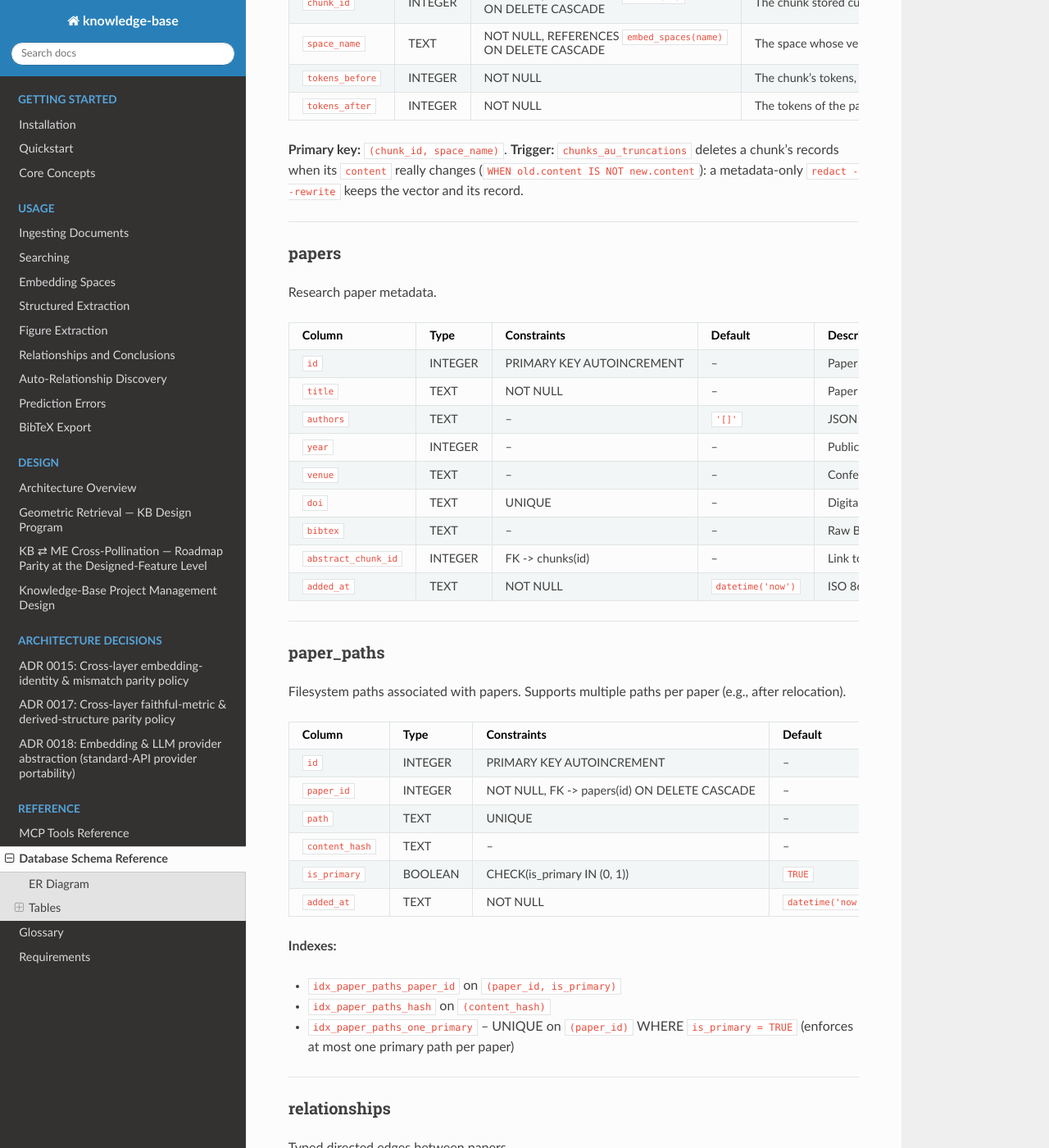
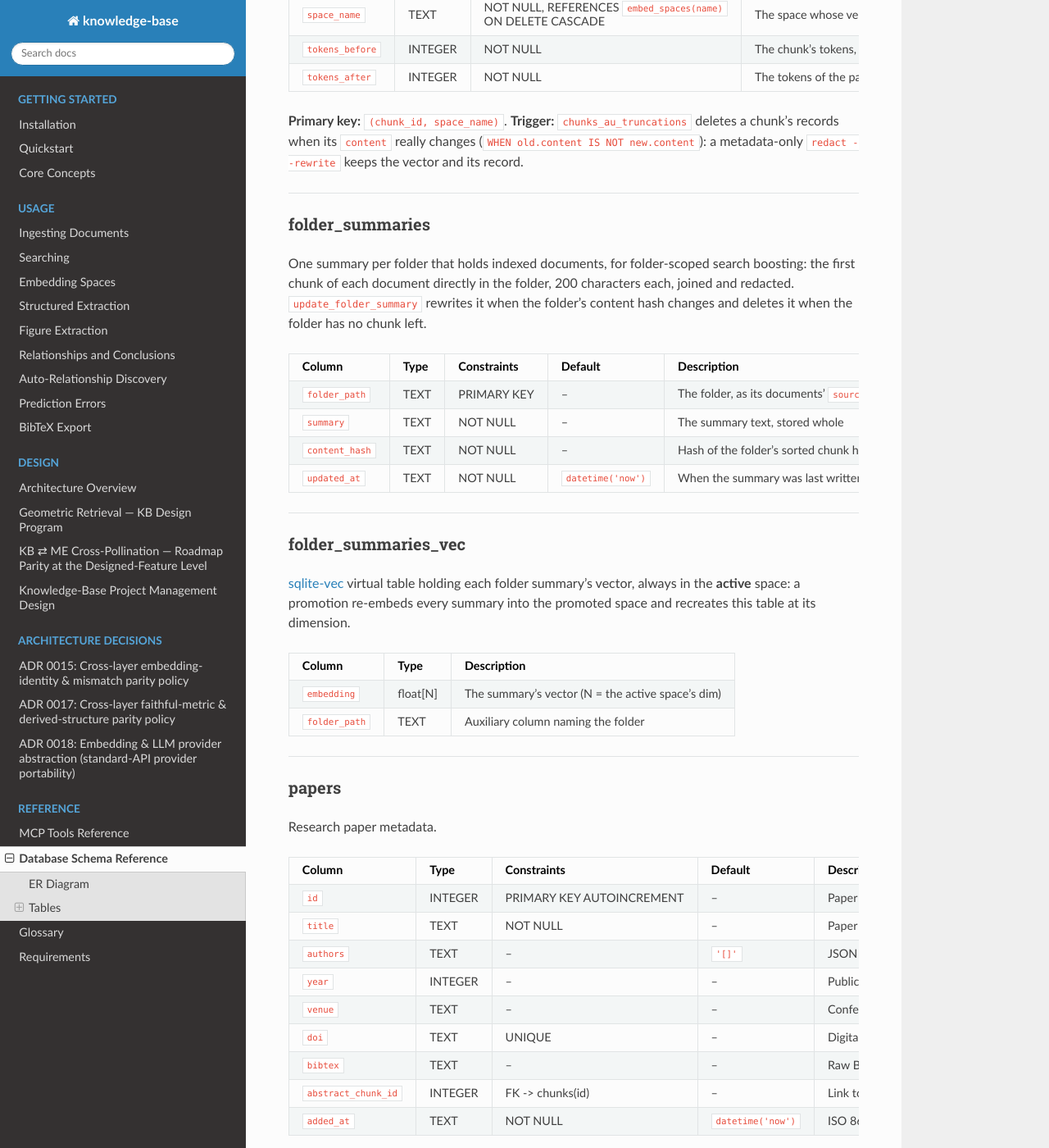
Before and after one commit to dutiona/knowledge-base, a Sphinx documentation site: the page built from docs/reference/schema.md, in a window 1280 px wide and 1400 px high, scrolled down 6023 px. Shown: the whole window at 82% size. Built offline with Sphinx 7.4.7 and the Read the Docs theme 3.1.0, drawn with Linux system fonts in a browser that asks for light colours; some of the changed text lies outside the part shown.

Commit message:
docs(schema): document folder_summaries and folder_summaries_vec
The schema reference lists every table but these two, which folder-scoped search reads and every ingest and promotion writes.

```diff
--- a/docs/reference/schema.md
+++ b/docs/reference/schema.md
@@ -203,6 +203,18 @@ erDiagram
         TEXT query_instruction
     }
 
+    folder_summaries ||--o| folder_summaries_vec : "embedding"
+    folder_summaries {
+        TEXT folder_path PK
+        TEXT summary
+        TEXT content_hash
+        TEXT updated_at
+    }
+    folder_summaries_vec {
+        float embedding
+        TEXT folder_path
+    }
+
     chunks ||--o| chunks_vec : "embedding"
     chunks ||--o{ entity_mentions : "mentioned_in"
     chunks }o--o{ methods : "chunk_id"
@@ -405,6 +417,33 @@ before the split (#604), or one stored under a larger limit.
 **Primary key:** `(chunk_id, space_name)`. **Trigger:** `chunks_au_truncations` deletes a chunk's records when its
 `content` really changes (`WHEN old.content IS NOT new.content`): a metadata-only `redact --rewrite` keeps the vector
 and its record.
+
+---
+
+### folder_summaries
+
+One summary per folder that holds indexed documents, for folder-scoped search boosting: the first chunk of each
+document directly in the folder, 200 characters each, joined and redacted. `update_folder_summary` rewrites it when the
+folder's content hash changes and deletes it when the folder has no chunk left.
+
+| Column         | Type | Constraints | Default           | Description                                                |
+| -------------- | ---- | ----------- | ----------------- | ---------------------------------------------------------- |
+| `folder_path`  | TEXT | PRIMARY KEY | --                | The folder, as its documents' `source_uri` prefix          |
+| `summary`      | TEXT | NOT NULL    | --                | The summary text, stored whole                             |
+| `content_hash` | TEXT | NOT NULL    | --                | Hash of the folder's sorted chunk hashes: the staleness key |
+| `updated_at`   | TEXT | NOT NULL    | `datetime('now')` | When the summary was last written                          |
+
+---
+
+### folder_summaries_vec
+
+{term}`sqlite-vec` virtual table holding each folder summary's vector, always in the **active** space: a promotion
+re-embeds every summary into the promoted space and recreates this table at its dimension.
+
+| Column        | Type     | Description                                   |
+| ------------- | -------- | --------------------------------------------- |
+| `embedding`   | float[N] | The summary's vector (N = the active space's dim) |
+| `folder_path` | TEXT     | Auxiliary column naming the folder            |
 
 ---
 
```
